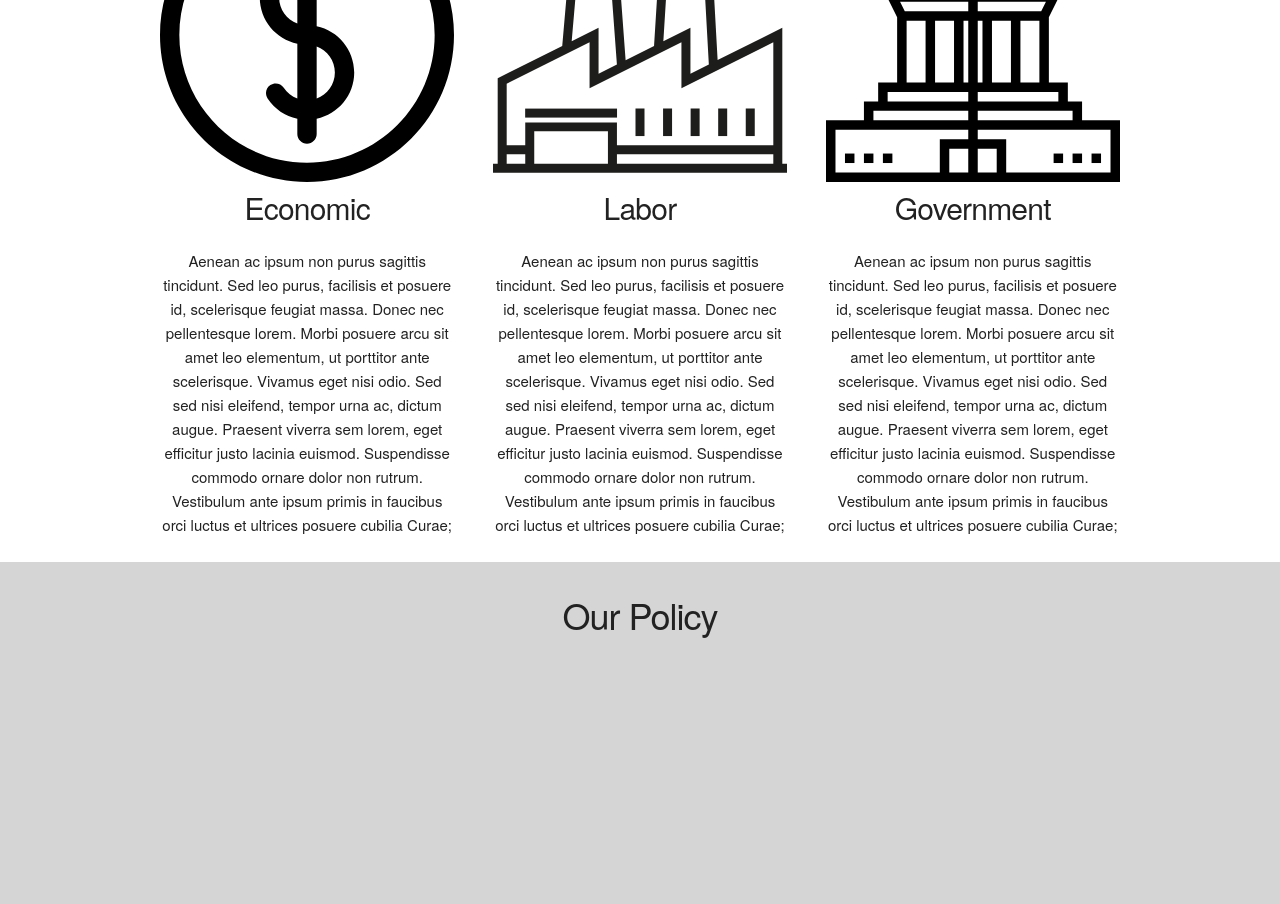
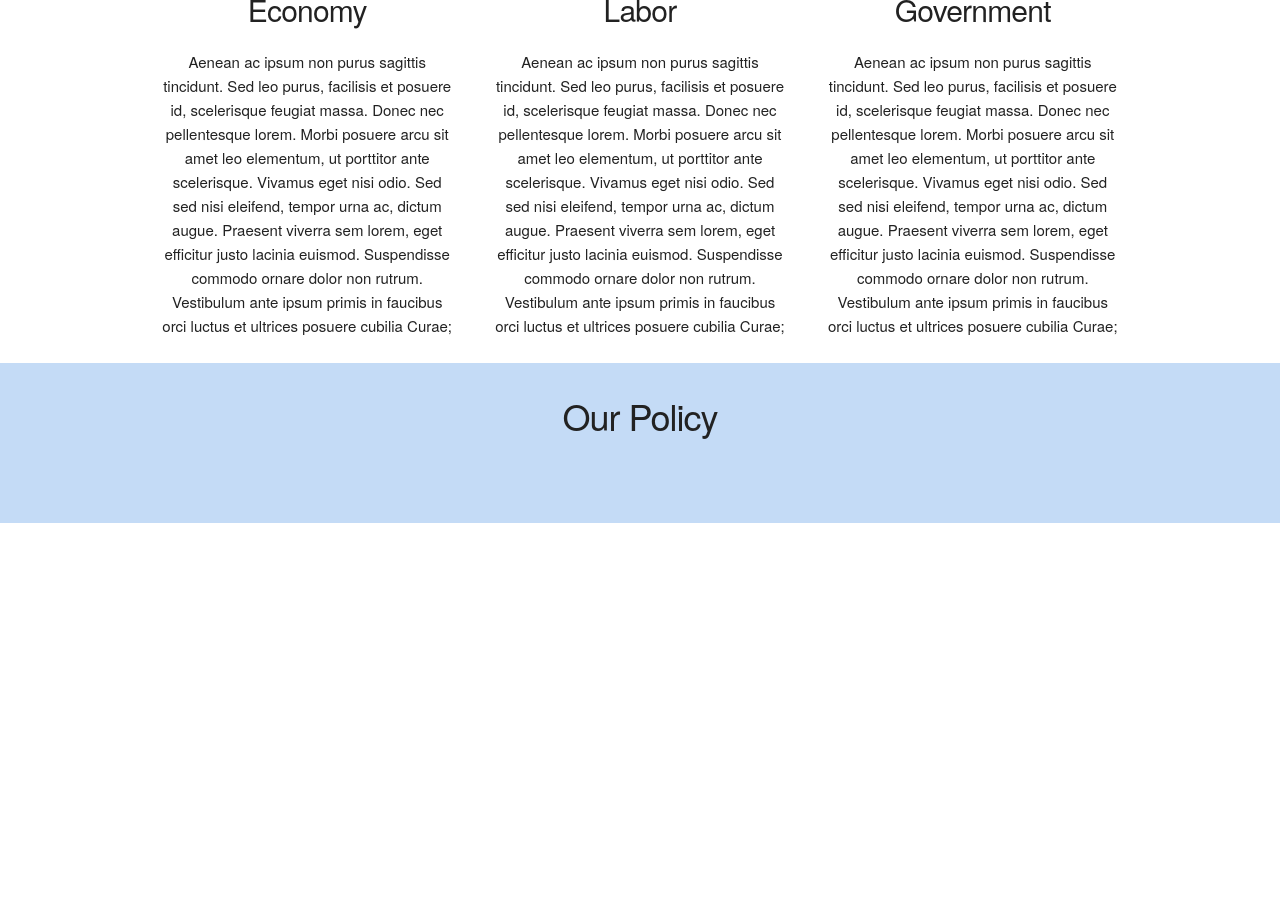
Before and after one commit to Algentile/Policy_Website, a plain HTML site: page index.html in a window 1280 px wide. Shown: the part 1058-1962 px from the top of the page. After the commit the page ends 1581 px from the top, so only its background shows below. Drawn offline with Linux system fonts and the light colour scheme.

Commit message:
modified subsection

```diff
--- a/css/main.css
+++ b/css/main.css
@@ -72,9 +72,20 @@ html {
     }
 }
 
+.logo {
+    width: 12vw;
+    height: 12vh;
+}
+
+.logo-container {
+    align-content: center;
+    text-align: center;
+}
+
 .button-primary {
     background-color: #97d700 !important;
 }
+
 .slideShow {
     position: relative;
     display: block;
@@ -129,7 +140,7 @@ html {
     color: #fff;
     text-shadow: 3px 3px 6px #000;
     text-align: center;
-    top:15%;
+    top: 15%;
 }
 
 .full-width-container {
@@ -140,12 +151,12 @@ html {
 }
 
 .section-full-width-container {
-    width: 100%;
-    height: 500px;
+    width: 100vw;
+    height: 20vh;
     max-width: 100%;
     clear: both;
     margin: 0 auto;
-    background-color: #D5D5D5;
+    background-color: #C4DBF6;
 }
 
 .section-header {
--- a/index.html
+++ b/index.html
@@ -47,22 +47,22 @@
         </div>
         <div class="row">
             <div class="one-third column">
-                <div class="svg-container">
-                <img src="img/svg/001-coin.svg">
+                <div class="logo-container">
+                <img src="img/svg/001-coin.svg" class="logo">
                 </div>
-                <h4 class="sub-section-header">Economic</h4>
+                <h4 class="sub-section-header">Economy</h4>
                 <p class="sub-section-text">Aenean ac ipsum non purus sagittis tincidunt. Sed leo purus, facilisis et posuere id, scelerisque feugiat massa. Donec nec pellentesque lorem. Morbi posuere arcu sit amet leo elementum, ut porttitor ante scelerisque. Vivamus eget nisi odio. Sed sed nisi eleifend, tempor urna ac, dictum augue. Praesent viverra sem lorem, eget efficitur justo lacinia euismod. Suspendisse commodo ornare dolor non rutrum. Vestibulum ante ipsum primis in faucibus orci luctus et ultrices posuere cubilia Curae;</p>
             </div>
             <div class="one-third column">
-                <div class="svg-container">
-                <img src="img/svg/002-factory.svg">
+                <div class="logo-container">
+                <img src="img/svg/002-factory.svg" class="logo">
                 </div>
                 <h4 class="sub-section-header">Labor</h4>
                 <p class="sub-section-text">Aenean ac ipsum non purus sagittis tincidunt. Sed leo purus, facilisis et posuere id, scelerisque feugiat massa. Donec nec pellentesque lorem. Morbi posuere arcu sit amet leo elementum, ut porttitor ante scelerisque. Vivamus eget nisi odio. Sed sed nisi eleifend, tempor urna ac, dictum augue. Praesent viverra sem lorem, eget efficitur justo lacinia euismod. Suspendisse commodo ornare dolor non rutrum. Vestibulum ante ipsum primis in faucibus orci luctus et ultrices posuere cubilia Curae;</p>
             </div>
             <div class="one-third column">
-                <div class="svg-container">
-                <img src="img/svg/003-ho-chi-ming-mausoleum.svg">
+                <div class="logo-container">
+                <img src="img/svg/003-ho-chi-ming-mausoleum.svg" class="logo">
                 </div>
                 <h4 class="sub-section-header">Government</h4>
                 <p class="sub-section-text">Aenean ac ipsum non purus sagittis tincidunt. Sed leo purus, facilisis et posuere id, scelerisque feugiat massa. Donec nec pellentesque lorem. Morbi posuere arcu sit amet leo elementum, ut porttitor ante scelerisque. Vivamus eget nisi odio. Sed sed nisi eleifend, tempor urna ac, dictum augue. Praesent viverra sem lorem, eget efficitur justo lacinia euismod. Suspendisse commodo ornare dolor non rutrum. Vestibulum ante ipsum primis in faucibus orci luctus et ultrices posuere cubilia Curae;</p>
```
